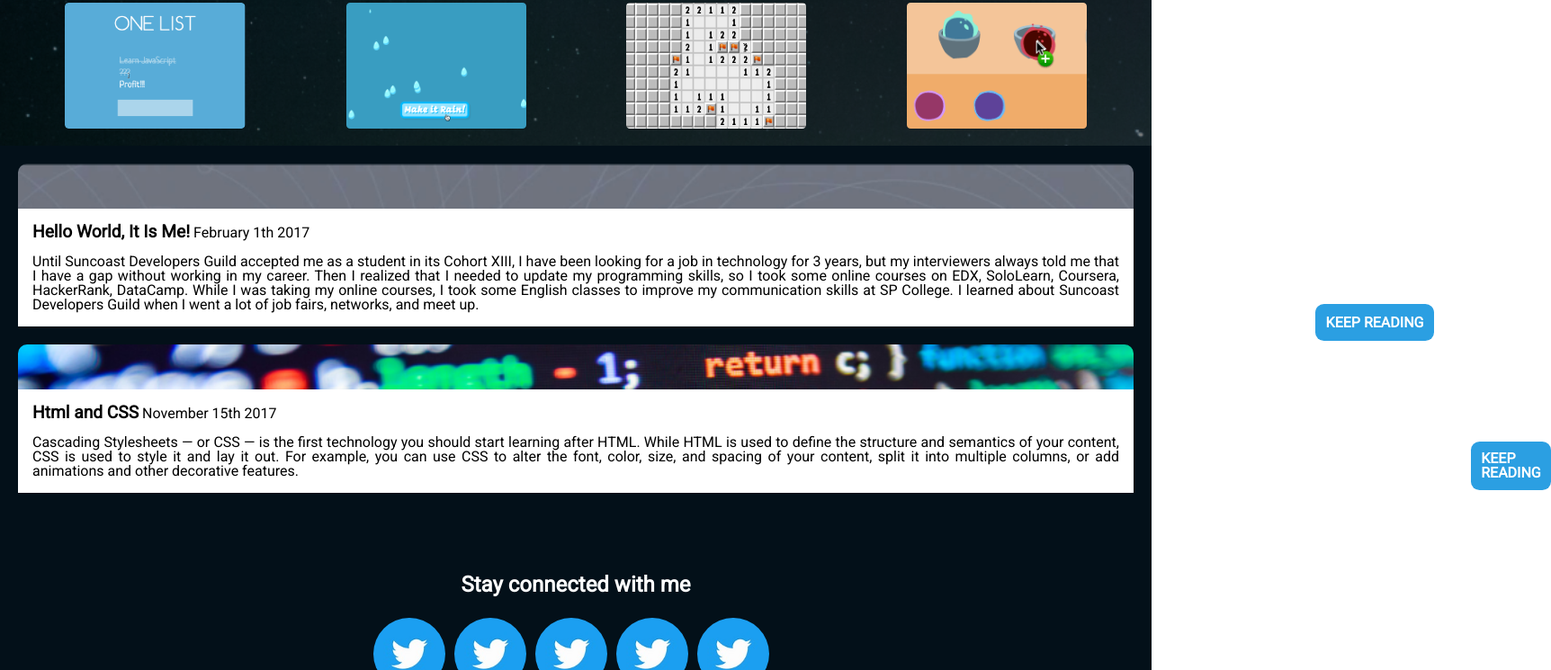
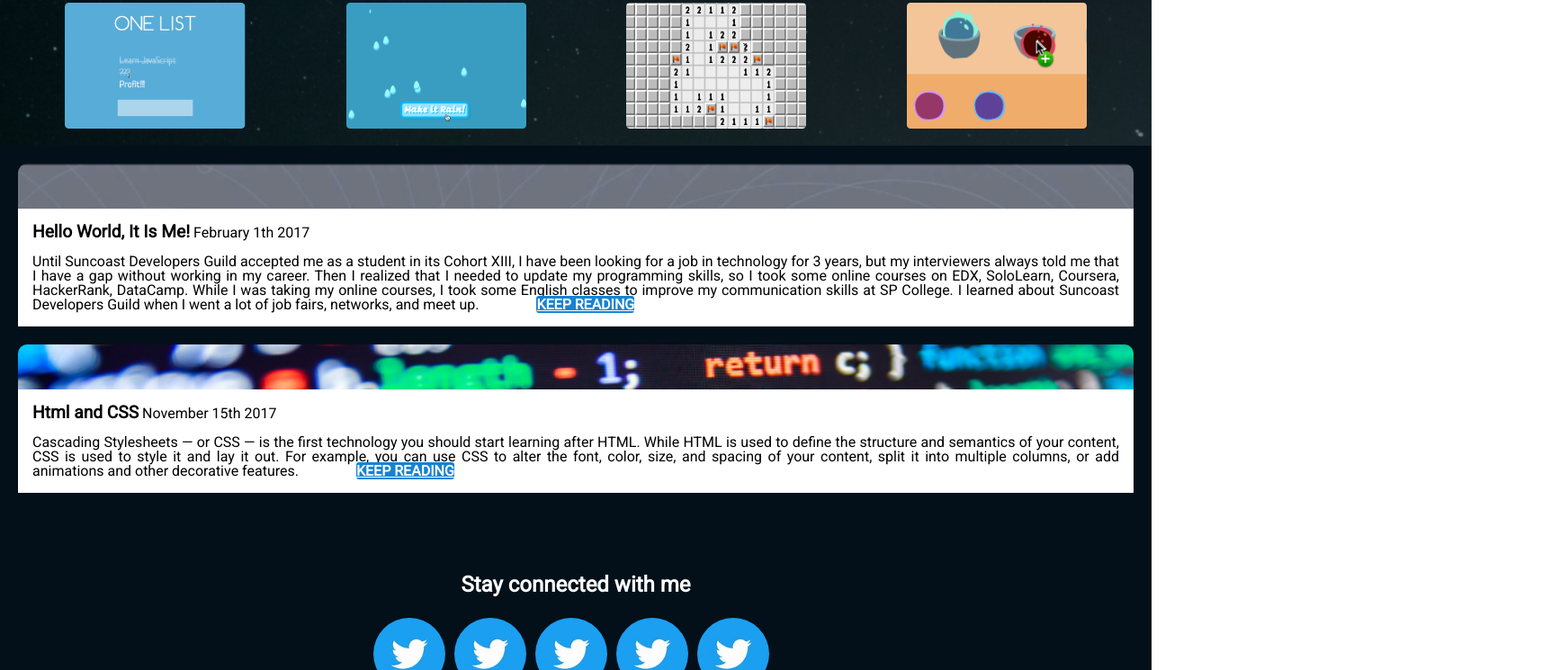
Before and after one commit to Elro1118/my-portafolio-page, a website: page public/index.html in a window 1280 px wide. Shown: the part 419-1164 px from the top of the page at 90% size, 1724 px wide, since content can reach past the window. Drawn offline with Linux system fonts and the light colour scheme.

Commit message:
finalFaseIII

```diff
--- a/public/screen.css
+++ b/public/screen.css
@@ -174,17 +174,27 @@ h2 {
 /*------------------------------------------------*/
 /*----------------Float Boxes--------------------*/
 #myFirstBox {
-	background: rgb(43, 159, 226);
+	background-color: rgb(20, 131, 210);
+	margin: -0.5rem 1rem -1rem 4rem;
+	border: none;
+	color: white;
+	border-radius: 3px;
+	/* background: rgb(43, 159, 226);
 	position: relative;
 	color: white;
 	top: 20px;
 	left: 930px;
 	padding: 0.7rem;
 	border-radius: 0.6rem;
-	text-decoration: none;
+	text-decoration: none; */
 }
 #mySecondBox {
-	background: rgb(43, 159, 226);
+	background-color: rgb(20, 131, 210);
+	margin: -0.5rem 1rem -1rem 4rem;
+	border: none;
+	color: white;
+	border-radius: 3px;
+	/* background: rgb(43, 159, 226);
 	position: absolute;
 	margin: 0 auto;
 	left: 1635px;
@@ -193,7 +203,7 @@ h2 {
 	top: 910px;
 	padding: 0.7rem;
 	border-radius: 0.6rem;
-	text-decoration: none;
+	text-decoration: none; */
 }
 /*------------------------------------------------*/
 /* ------------------Mobil Screen-----------------*/
```
